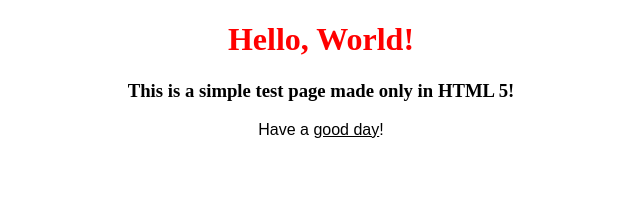
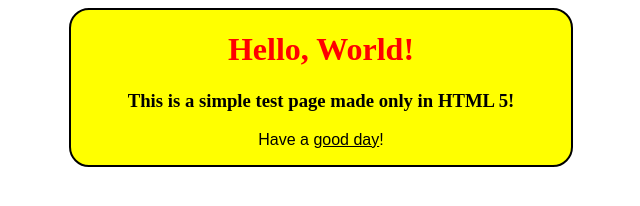
Before and after one commit to JumperBoost/A1-SAE1.05, a plain HTML site: page src/index.html in a window 1280 px wide. Shown: the whole page, without its empty margins (319-959 px from the left). Drawn offline with Linux system fonts and the light colour scheme.

Commit message:
Remove inline style in html & add css file

```diff
--- /dev/null
+++ b/src/css/index.css
@@ -0,0 +1,19 @@
+body {
+	text-align: center;
+}
+
+h1 {
+	color: red;
+}
+
+p {
+	font-family: fantasy;
+}
+
+#content {
+	border: 2px solid black;
+	border-radius: 20px;
+	width: 500px;
+	margin: auto;
+	background-color: yellow;
+}
--- a/src/index.html
+++ b/src/index.html
@@ -3,10 +3,13 @@
 <head>
 	<title>Test Page</title>
 	<meta charset="utf-8">
+	<link rel="stylesheet" type="text/css" href="css/index.css">
 </head>
-<body style="text-align: center;">
-	<h1 style="color: red;">Hello, World!</h1>
-	<h3>This is a simple test page made only in HTML 5!</h3>
-	<p style="font-family: fantasy;">Have a <u>good day</u>!</p>
+<body>
+	<div id="content">
+		<h1>Hello, World!</h1>
+		<h3>This is a simple test page made only in HTML 5!</h3>
+		<p>Have a <u>good day</u>!</p>
+	</div>
 </body>
 </html>
```
